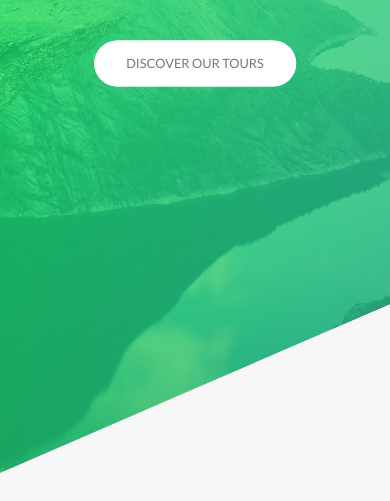
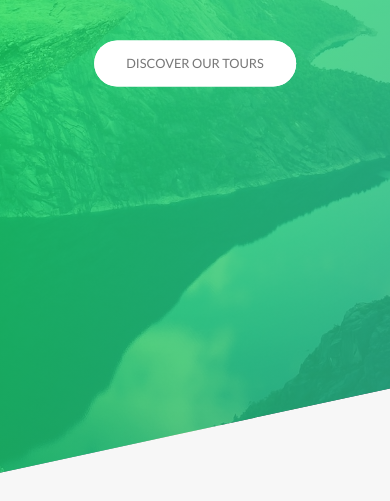
Before and after one commit to kmvbatista/Natours, a website: page index.html in a window 390 px wide. Shown: the part 329-830 px from the top of the page. Drawn offline with Linux system fonts and the light colour scheme.

Commit message:
media queries part 1

```diff
--- a/sass/abstract/_variables.scss
+++ b/sass/abstract/_variables.scss
@@ -18,5 +18,6 @@ $default-font-size: 1.6rem;
 $grid-width: 114rem;
 $gutter-vertical: 8rem;
 $gutter-horizontal: 2rem;
+$gutter-vertical-small : 6rem;
 
 $border-radius-default: 3px;
--- a/sass/layout/_footer.scss
+++ b/sass/layout/_footer.scss
@@ -3,6 +3,9 @@
   padding: 10rem 0;
   font-size: 1.4rem;
 
+  @include respond(tabPort) {
+    padding: 8rem 0;
+  }
   &__logo-box {
     text-align: center;
     margin-bottom: 8rem;
@@ -17,6 +20,11 @@
     display: inline-block;
     padding: 1rem;
     border-top: 1px solid $color-gray;
+
+    @include respond(tabPort) {
+      width: 100%;
+      text-align: center;;
+    }
   }
 
   &__list {
--- a/sass/layout/_grid.scss
+++ b/sass/layout/_grid.scss
@@ -4,6 +4,13 @@
 
   &:not(:last-child) {
     margin-bottom: $gutter-vertical;
+    @include respond(tabPort) {
+      margin-bottom: $gutter-vertical-small;
+    }
+  }
+  @include respond(tabPort) {
+    max-width: 50rem;
+    padding: 0 3rem;
   }
   @include clearFix;
   [class^="col-"] {
@@ -11,6 +18,14 @@
 
     &:not(:last-child) {
       margin-right: $gutter-horizontal;
+      @include respond(tabPort) {
+        margin-right: 0;
+        margin-bottom: $gutter-vertical-small;
+      }
+    }
+
+    @include respond(tabPort) {
+      width: 100% !important;
     }
   }
 
--- a/sass/layout/_header.scss
+++ b/sass/layout/_header.scss
@@ -8,6 +8,9 @@
   background-size: cover;
   background-position: top;
   clip-path: polygon(0 0, 100% 0,100% 75vh, 0 100%);
+  @include respond(phone) {
+    clip-path: polygon(0 0, 100% 0,100% 85vh, 0 100%);
+  }
   position: relative;
 
   &__logo-box{
--- a/sass/layout/_navigation.scss
+++ b/sass/layout/_navigation.scss
@@ -44,6 +44,15 @@
     box-shadow: 0 1rem 3rem rgba($color: $color-black, $alpha: 0.4);
     text-align: center;
     cursor: pointer;
+
+    @include respond(tabPort) {
+      top: 4rem;
+      right: 4rem;
+    }
+    @include respond(phone) {
+      top: 3rem;
+      right: 3rem;
+    }
   }
 
   &__background {
@@ -56,6 +65,15 @@
     background-image: radial-gradient($color-primary-light, $color-primary-dark);
     z-index: 1000;
     transition: all 0.8s;
+
+    @include respond(tabPort) {
+      top: 4.5rem;
+      right: 4.5rem;
+    }
+    @include respond(phone) {
+      top: 3.5rem;
+      right: 3.5rem;
+    }
   }
 
   &__nav {
@@ -106,31 +124,31 @@
       content: "";
       position: absolute;
       left: 0;
-      transition: all .2s;
+      transition: all 0.2s;
     }
-    &::before  {
-      top: -.8rem;
+    &::before {
+      top: -0.8rem;
     }
 
     &::after {
-      top: .8rem;
+      top: 0.8rem;
     }
   }
-  &__button:hover &__icon::before{
+  &__button:hover &__icon::before {
     top: -1.2rem;
   }
-  &__button:hover &__icon::after{
+  &__button:hover &__icon::after {
     top: 1.2rem;
   }
 
-  &__checkbox:checked + &__button &__icon{
+  &__checkbox:checked + &__button &__icon {
     background-color: transparent;
   }
-  &__checkbox:checked + &__button &__icon::after{
+  &__checkbox:checked + &__button &__icon::after {
     transform: rotate(135deg);
     top: 0;
   }
-  &__checkbox:checked + &__button &__icon::before{
+  &__checkbox:checked + &__button &__icon::before {
     transform: rotate(-135deg);
     top: 0;
   }
```
Also changed, not shown: css/style.css.
